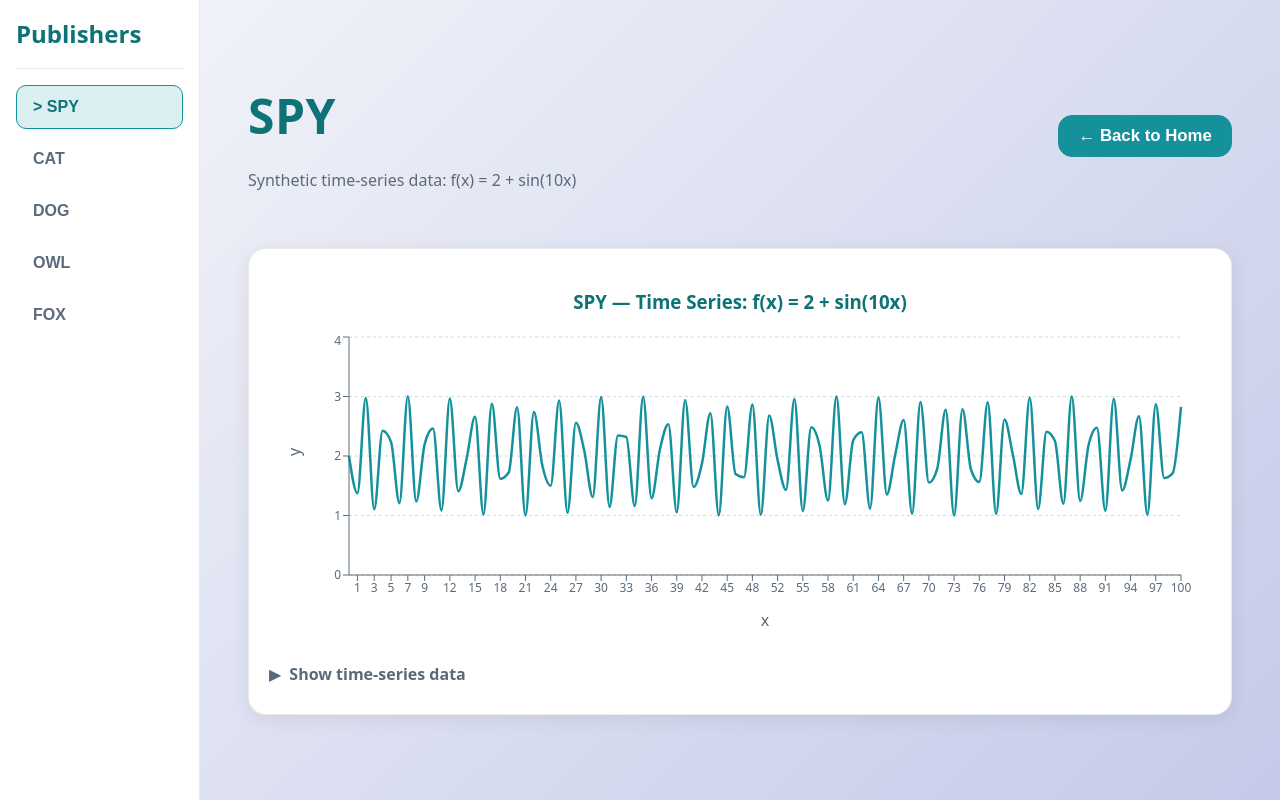
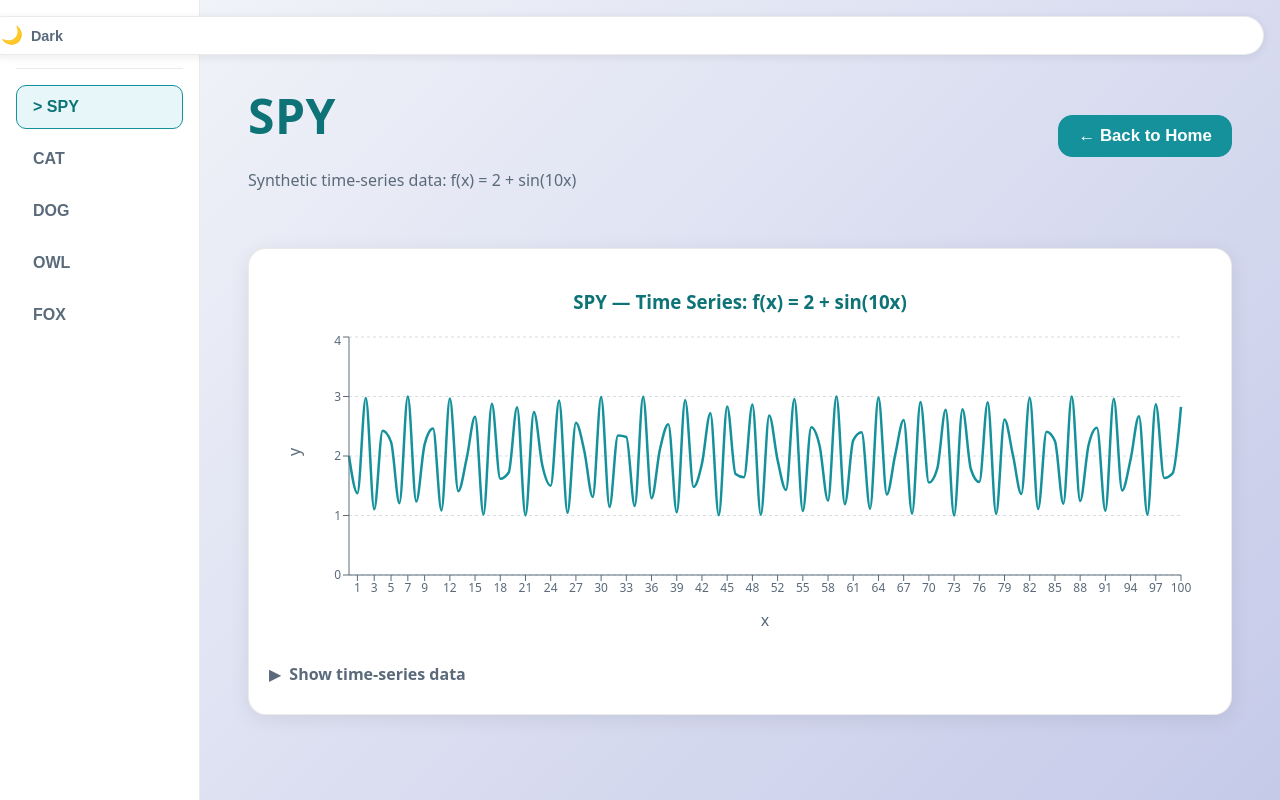
Before and after one commit to DuffyEthan/AdGuardSentinel, a React app in the folder app/frontend/: page /dashboard in a window 1280 px wide. Built offline with nearby package versions, Linux system fonts and the light colour scheme; the HTML template or start-up script is replaced by a standard one.

Commit message:
added initial day/night theme, starting cleanup

```diff
--- a/app/frontend/src/App.tsx
+++ b/app/frontend/src/App.tsx
@@ -1,18 +1,23 @@
 import { BrowserRouter, Routes, Route } from 'react-router-dom';
+import { ThemeProvider } from './context/ThemeContext';
+import ThemeToggle from './components/ThemeToggle';
 import Home from './pages/Home';
 import Dashboard from './pages/Dashboard';
 import './index.css';
 
 function App() {
   return (
+    <ThemeProvider>
       <BrowserRouter>
         <div className="app-container">
+          <ThemeToggle />
           <Routes>
             <Route path="/" element={<Home />} />
             <Route path="/dashboard" element={<Dashboard />} />
           </Routes>
         </div>
       </BrowserRouter>
+    </ThemeProvider>
   );
 }
 
--- /dev/null
+++ b/app/frontend/src/components/ThemeToggle.tsx
@@ -0,0 +1,16 @@
+import { useTheme } from '../context/ThemeContext';
+
+function ThemeToggle() {
+  const { theme, toggleTheme } = useTheme();
+
+  return (
+    <button className="theme-toggle" onClick={toggleTheme}>
+      <span className="theme-toggle-icon">
+        {theme === 'light' ? '🌙' : '☀️'}
+      </span>
+      {theme === 'light' ? 'Dark' : 'Light'}
+    </button>
+  );
+}
+
+export default ThemeToggle;
--- a/app/frontend/src/components/TimeSeriesChart.tsx
+++ b/app/frontend/src/components/TimeSeriesChart.tsx
@@ -7,6 +7,7 @@ import {
   Tooltip,
   ResponsiveContainer,
 } from 'recharts';
+import { useTheme } from '../context/ThemeContext';
 
 interface DataPoint {
   x: number;
@@ -19,13 +20,38 @@ interface TimeSeriesChartProps {
 }
 
 function TimeSeriesChart({ data, publisher }: TimeSeriesChartProps) {
+  const { theme } = useTheme();
+
+  const colors = theme === 'light'
+    ? {
+        title: '#0d7377',
+        grid: '#b0bec5',
+        axis: '#5a6a7a',
+        line: '#14919b',
+        dot: '#0d7377',
+        tooltipBg: '#ffffff',
+        tooltipBorder: 'rgba(0,0,0,0.1)',
+        tooltipText: '#1a2a3a',
+      }
+    : {
+        title: '#7dd3d9',
+        grid: '#4a5a6a',
+        axis: '#a0b0c0',
+        line: '#5ec4cc',
+        dot: '#7dd3d9',
+        tooltipBg: '#2d3e50',
+        tooltipBorder: 'rgba(255,255,255,0.1)',
+        tooltipText: '#e8edf2',
+      };
+
   return (
     <div className="chart-container">
       <h3 style={{
-        color: '#0d7377',
+        color: colors.title,
         textAlign: 'center',
         marginBottom: '1rem',
-        fontWeight: 700
+        fontWeight: 700,
+        transition: 'color 0.3s ease'
       }}>
         {publisher} — Time Series: f(x) = 2 + sin(10x)
       </h3>
@@ -33,29 +59,29 @@ function TimeSeriesChart({ data, publisher }: TimeSeriesChartProps) {
         <LineChart data={data} margin={{ top: 5, right: 30, left: 20, bottom: 25 }}>
           <CartesianGrid
             strokeDasharray="3 3"
-            stroke="#b0bec5"
-            strokeOpacity={0.6}
+            stroke={colors.grid}
+            strokeOpacity={0.5}
             vertical={false}
           />
           <XAxis
             dataKey="x"
-            stroke="#5a6a7a"
-            tick={{ fill: '#5a6a7a', fontSize: 12 }}
+            stroke={colors.axis}
+            tick={{ fill: colors.axis, fontSize: 12 }}
             tickFormatter={(value) => value.toFixed(0)}
-            label={{ value: 'x', position: 'bottom', fill: '#5a6a7a', offset: 10 }}
+            label={{ value: 'x', position: 'bottom', fill: colors.axis, offset: 10 }}
           />
           <YAxis
-            stroke="#5a6a7a"
-            tick={{ fill: '#5a6a7a', fontSize: 12 }}
+            stroke={colors.axis}
+            tick={{ fill: colors.axis, fontSize: 12 }}
             domain={[0, 4]}
-            label={{ value: 'y', angle: -90, position: 'insideLeft', fill: '#5a6a7a' }}
+            label={{ value: 'y', angle: -90, position: 'insideLeft', fill: colors.axis }}
           />
           <Tooltip
             contentStyle={{
-              backgroundColor: '#ffffff',
-              border: '1px solid rgba(0,0,0,0.1)',
+              backgroundColor: colors.tooltipBg,
+              border: `1px solid ${colors.tooltipBorder}`,
               borderRadius: '8px',
-              color: '#1a2a3a'
+              color: colors.tooltipText
             }}
             formatter={(value: number) => [value.toFixed(4), 'y']}
             labelFormatter={(label: number) => `x: ${label.toFixed(2)}`}
@@ -63,10 +89,10 @@ function TimeSeriesChart({ data, publisher }: TimeSeriesChartProps) {
           <Line
             type="monotone"
             dataKey="y"
-            stroke="#14919b"
+            stroke={colors.line}
             strokeWidth={2.5}
             dot={false}
-            activeDot={{ r: 4, fill: '#0d7377' }}
+            activeDot={{ r: 4, fill: colors.dot }}
           />
         </LineChart>
       </ResponsiveContainer>
--- /dev/null
+++ b/app/frontend/src/context/ThemeContext.tsx
@@ -0,0 +1,40 @@
+import { createContext, useContext, useState, useEffect, ReactNode } from 'react';
+
+type Theme = 'light' | 'dark';
+
+interface ThemeContextType {
+  theme: Theme;
+  toggleTheme: () => void;
+}
+
+const ThemeContext = createContext<ThemeContextType | undefined>(undefined);
+
+export function ThemeProvider({ children }: { children: ReactNode }) {
+  const [theme, setTheme] = useState<Theme>(() => {
+    const saved = localStorage.getItem('theme');
+    return (saved as Theme) || 'light';
+  });
+
+  useEffect(() => {
+    document.documentElement.setAttribute('data-theme', theme);
+    localStorage.setItem('theme', theme);
+  }, [theme]);
+
+  const toggleTheme = () => {
+    setTheme(prev => prev === 'light' ? 'dark' : 'light');
+  };
+
+  return (
+    <ThemeContext.Provider value={{ theme, toggleTheme }}>
+      {children}
+    </ThemeContext.Provider>
+  );
+}
+
+export function useTheme() {
+  const context = useContext(ThemeContext);
+  if (!context) {
+    throw new Error('useTheme must be used within a ThemeProvider');
+  }
+  return context;
+}
--- a/app/frontend/src/index.css
+++ b/app/frontend/src/index.css
@@ -3,15 +3,21 @@
   --teal-dark: #0d7377;
   --teal: #14919b;
   --teal-light: #32d9cb;
+  --accent: var(--teal);
+  --accent-dark: var(--teal-dark);
   --periwinkle: #c5cae9;
   --steel-blue: #b0bec5;
   --bg-primary: #f5f7fa;
   --bg-secondary: #ffffff;
+  --bg-gradient-end: var(--periwinkle);
   --panel-bg: #ffffff;
+  --panel-shadow: rgba(0, 0, 0, 0.08);
   --text-primary: #1a2a3a;
   --text-secondary: #5a6a7a;
   --border-subtle: rgba(0, 0, 0, 0.08);
   --border-light: rgba(0, 0, 0, 0.12);
+  --chart-grid: #b0bec5;
+  --chart-grid-opacity: 0.6;
 
   font-family: system-ui, Avenir, Helvetica, Arial, sans-serif;
   line-height: 1.5;
@@ -25,6 +31,23 @@
   -moz-osx-font-smoothing: grayscale;
 }
 
+/* Dark mode overrides */
+[data-theme="dark"] {
+  --accent: #5ec4cc;
+  --accent-dark: #7dd3d9;
+  --bg-primary: #1e2a38;
+  --bg-secondary: #263545;
+  --bg-gradient-end: #2a3a4d;
+  --panel-bg: #2d3e50;
+  --panel-shadow: rgba(0, 0, 0, 0.3);
+  --text-primary: #e8edf2;
+  --text-secondary: #a0b0c0;
+  --border-subtle: rgba(255, 255, 255, 0.08);
+  --border-light: rgba(255, 255, 255, 0.12);
+  --chart-grid: #4a5a6a;
+  --chart-grid-opacity: 0.5;
+}
+
 * {
   box-sizing: border-box;
 }
@@ -34,6 +57,7 @@ body {
   min-width: 320px;
   min-height: 100vh;
   background: var(--bg-primary);
+  transition: background-color 0.3s ease;
 }
 
 #root {
@@ -42,7 +66,8 @@ body {
 
 .app-container {
   min-height: 100vh;
-  background: linear-gradient(135deg, var(--bg-primary) 0%, var(--periwinkle) 100%);
+  background: linear-gradient(135deg, var(--bg-primary) 0%, var(--bg-gradient-end) 100%);
+  transition: background 0.3s ease;
 }
 
 /* Main content area */
@@ -58,12 +83,14 @@ body {
   font-weight: 800;
   letter-spacing: 0.5px;
   margin-bottom: 0.25rem;
-  color: var(--teal-dark);
+  color: var(--accent-dark);
+  transition: color 0.3s ease;
 }
 
 .subtitle {
   color: var(--text-secondary);
   margin-bottom: 2rem;
+  transition: color 0.3s ease;
 }
 
 /* Panel/card styling */
@@ -72,7 +99,8 @@ body {
   border: 1px solid var(--border-subtle);
   border-radius: 18px;
   padding: 1.25rem;
-  box-shadow: 0 4px 20px rgba(0, 0, 0, 0.08);
+  box-shadow: 0 4px 20px var(--panel-shadow);
+  transition: background-color 0.3s ease, border-color 0.3s ease, box-shadow 0.3s ease;
 }
 
 /* Button styling */
@@ -82,24 +110,35 @@ button, .btn {
   padding: 0.9rem 1.1rem;
   font-size: 1.05rem;
   font-weight: 700;
-  border: 1px solid var(--teal);
-  background: var(--teal);
+  border: 1px solid var(--accent);
+  background: var(--accent);
   color: #fff;
   cursor: pointer;
   transition: all 160ms ease-in-out;
 }
 
+[data-theme="dark"] button,
+[data-theme="dark"] .btn {
+  color: #1a2a3a;
+}
+
 button:hover, .btn:hover {
-  border-color: var(--teal-dark);
-  background: var(--teal-dark);
+  border-color: var(--accent-dark);
+  background: var(--accent-dark);
   box-shadow: 0 4px 12px rgba(13, 115, 119, 0.3);
   transform: translateY(-1px);
 }
 
+[data-theme="dark"] button:hover,
+[data-theme="dark"] .btn:hover {
+  box-shadow: 0 4px 12px rgba(94, 196, 204, 0.3);
+}
+
 /* Links */
 a {
-  color: var(--teal-dark);
+  color: var(--accent-dark);
   text-decoration: none;
+  transition: color 0.3s ease;
 }
 
 a:hover {
@@ -118,19 +157,22 @@ a:hover {
   padding: 1rem;
   overflow-y: auto;
   z-index: 10;
+  transition: background-color 0.3s ease, border-color 0.3s ease;
 }
 
 .sidebar-title {
   font-size: 1.5rem;
   font-weight: 800;
   margin-bottom: 0.5rem;
-  color: var(--teal-dark);
+  color: var(--accent-dark);
+  transition: color 0.3s ease;
 }
 
 .sidebar-divider {
   border: none;
   border-top: 1px solid var(--border-subtle);
   margin: 1rem 0;
+  transition: border-color 0.3s ease;
 }
 
 .sidebar-btn {
@@ -149,17 +191,17 @@ a:hover {
 }
 
 .sidebar-btn:hover {
-  background: rgba(20, 145, 155, 0.1);
+  background: rgba(94, 196, 204, 0.1);
   border-color: var(--border-light);
-  color: var(--teal-dark);
+  color: var(--accent-dark);
   transform: none;
   box-shadow: none;
 }
 
 .sidebar-btn.active {
-  background: rgba(20, 145, 155, 0.15);
-  border-color: var(--teal);
-  color: var(--teal-dark);
+  background: rgba(94, 196, 204, 0.15);
+  border-color: var(--accent);
+  color: var(--accent-dark);
 }
 
 /* Layout with sidebar */
@@ -179,11 +221,13 @@ a:hover {
   padding: 0.5rem 1rem;
   text-align: left;
   border-bottom: 1px solid var(--border-subtle);
+  transition: border-color 0.3s ease;
 }
 
 .data-table th {
   color: var(--text-secondary);
   font-weight: 600;
+  transition: color 0.3s ease;
 }
 
 /* Expander */
@@ -199,10 +243,11 @@ a:hover {
   color: var(--text-secondary);
   font-weight: 600;
   padding: 0.5rem 0;
+  transition: color 0.3s ease;
 }
 
 .expander-header:hover {
-  color: var(--teal-dark);
+  color: var(--accent-dark);
 }
 
 /* Expander content */
@@ -231,3 +276,35 @@ a:hover {
   width: auto;
   padding: 0.6rem 1.2rem;
 }
+
+/* Theme toggle */
+.theme-toggle {
+  position: fixed;
+  top: 1rem;
+  right: 1rem;
+  z-index: 100;
+  display: flex;
+  align-items: center;
+  gap: 0.5rem;
+  padding: 0.5rem 1rem;
+  background: var(--panel-bg);
+  border: 1px solid var(--border-subtle);
+  border-radius: 50px;
+  cursor: pointer;
+  font-size: 0.9rem;
+  font-weight: 600;
+  color: var(--text-secondary);
+  transition: all 0.3s ease;
+  box-shadow: 0 2px 10px var(--panel-shadow);
+}
+
+.theme-toggle:hover {
+  border-color: var(--accent);
+  color: var(--accent-dark);
+  transform: none;
+  box-shadow: 0 2px 15px var(--panel-shadow);
+}
+
+.theme-toggle-icon {
+  font-size: 1.1rem;
+}
```
Lines whose indentation alone changed are shown as unchanged.
